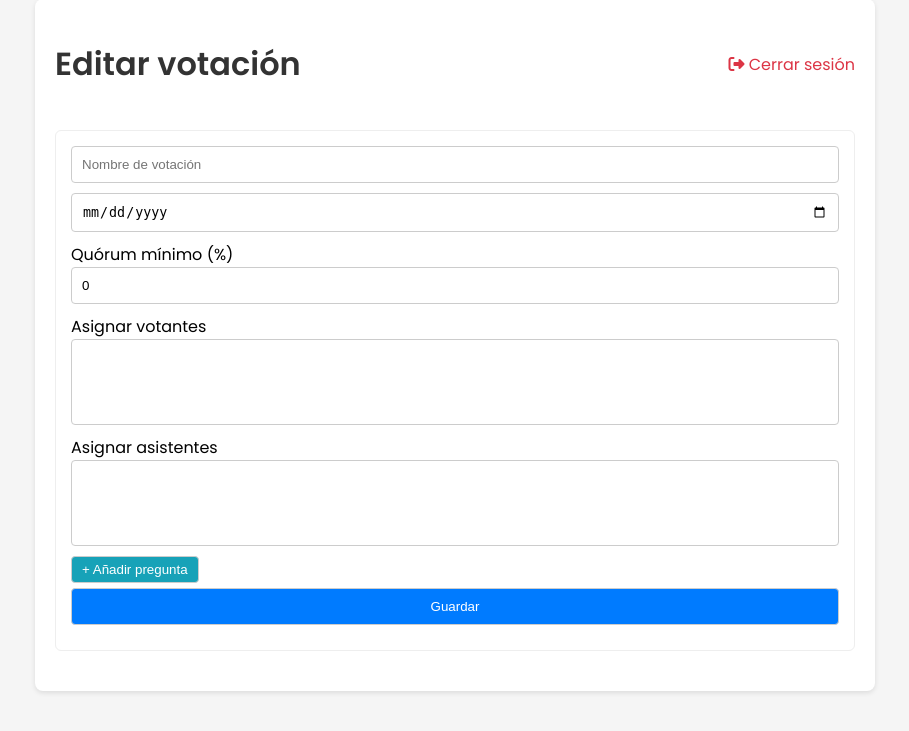
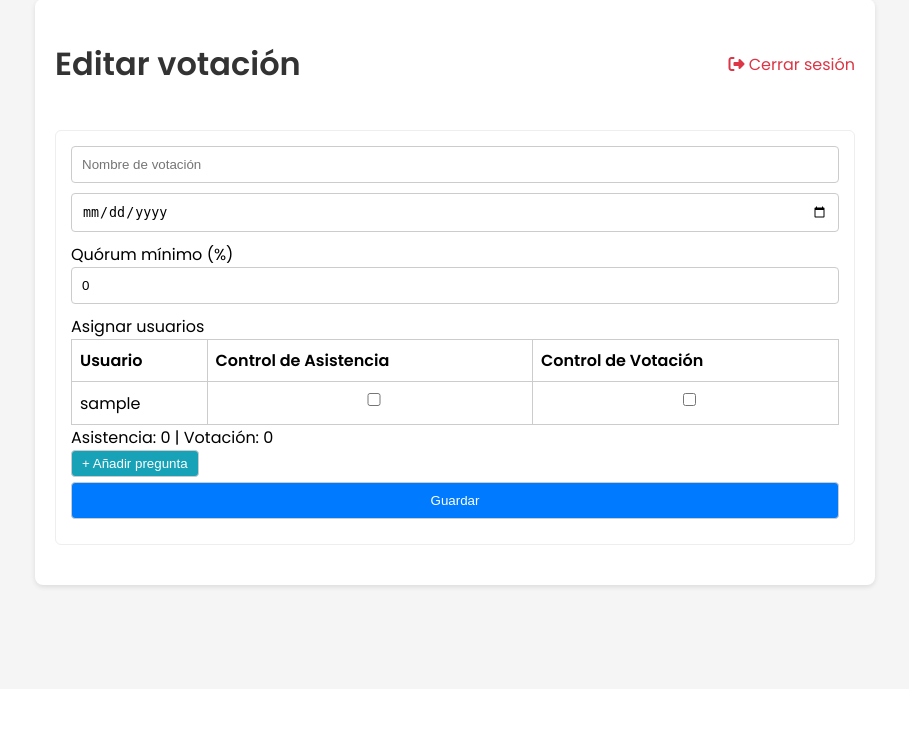
Before and after one commit to AdminBVG/PROYECTOS-PY, a Flask app: template templates/edit_votacion.html in a window 1280 px wide. Shown: the part 111-842 px from the top of the page, without its empty margins (185-1094 px from the left). After the commit the page ends 701 px from the top, so only its background shows below. Run offline with Flask 3, Linux system fonts and the light colour scheme; the template is opened without the code that fills it: most values are stand-ins (such as "Sample title", 1, 10 or a date in 2020); lists and menus that the app fills with data are empty.

Commit message:
Mejoras en importación, asignación y gráficas de votación

```diff
--- a/app.py
+++ b/app.py
@@ -8,6 +8,7 @@
 import pandas as pd
 from werkzeug.utils import secure_filename
 from werkzeug.security import check_password_hash, generate_password_hash
+import unicodedata
 
 # Opcional PDF
 try:
@@ -142,7 +143,7 @@
         SELECT u.id, u.username, u.cedula, u.role,
                COALESCE(GROUP_CONCAT(v.nombre, ', '), '') AS votaciones
         FROM users u
-        LEFT JOIN votacion_usuarios vu ON vu.user_id = u.id
+        LEFT JOIN usuarios_votacion vu ON vu.user_id = u.id
         LEFT JOIN votaciones v ON v.id = vu.votacion_id
         GROUP BY u.id
     ''').fetchall()
@@ -155,7 +156,7 @@
                GROUP_CONCAT(DISTINCT CASE WHEN vu.rol = 'votante' THEN u.username END) AS votantes_nombres
         FROM votaciones v
         LEFT JOIN preguntas p ON p.votacion_id = v.id
-        LEFT JOIN votacion_usuarios vu ON vu.votacion_id = v.id
+        LEFT JOIN usuarios_votacion vu ON vu.votacion_id = v.id
         LEFT JOIN users u ON vu.user_id = u.id
         GROUP BY v.id
     ''').fetchall()
@@ -169,7 +170,7 @@
     conn = get_conn()
     rol = 'asistencia' if g.user['role'] == 'asistencia' else 'votante'
     votaciones = conn.execute('''SELECT v.* FROM votaciones v
-                                 JOIN votacion_usuarios vu ON v.id = vu.votacion_id
+                                 JOIN usuarios_votacion vu ON v.id = vu.votacion_id
                                  WHERE vu.user_id = ? AND vu.rol = ? ''',
                                (g.user['id'], rol)).fetchall()
     conn.close()
@@ -182,7 +183,7 @@
 def panel_votacion():
     conn = get_conn()
     rows = conn.execute('''SELECT v.* FROM votaciones v
-                           JOIN votacion_usuarios vu ON v.id = vu.votacion_id
+                           JOIN usuarios_votacion vu ON v.id = vu.votacion_id
                            WHERE vu.user_id = ? AND vu.rol = 'votante' ''',
                          (g.user['id'],)).fetchall()
     votaciones = []
@@ -199,7 +200,7 @@
 def iniciar_votacion(votacion_id):
     conn = get_conn()
     row = conn.execute('''SELECT v.* FROM votaciones v
-                           JOIN votacion_usuarios vu ON v.id=vu.votacion_id
+                           JOIN usuarios_votacion vu ON v.id=vu.votacion_id
                            WHERE v.id=? AND vu.user_id=? AND vu.rol='votante' ''',
                          (votacion_id, g.user['id'])).fetchone()
     if not row:
@@ -218,7 +219,7 @@
 @requires_role('votante')
 def preguntas_votacion(votacion_id):
     conn = get_conn()
-    perm = conn.execute('SELECT 1 FROM votacion_usuarios WHERE votacion_id=? AND user_id=? AND rol="votante"', (votacion_id, g.user['id'])).fetchone()
+    perm = conn.execute('SELECT 1 FROM usuarios_votacion WHERE votacion_id=? AND user_id=? AND rol="votante"', (votacion_id, g.user['id'])).fetchone()
     if not perm:
         conn.close()
         return jsonify([]), 403
@@ -235,7 +236,7 @@
 @requires_role('votante')
 def asistentes_votacion(votacion_id):
     conn = get_conn()
-    perm = conn.execute('SELECT 1 FROM votacion_usuarios WHERE votacion_id=? AND user_id=? AND rol="votante"', (votacion_id, g.user['id'])).fetchone()
+    perm = conn.execute('SELECT 1 FROM usuarios_votacion WHERE votacion_id=? AND user_id=? AND rol="votante"', (votacion_id, g.user['id'])).fetchone()
     if not perm:
         conn.close()
         return jsonify([]), 403
@@ -268,7 +269,7 @@
             SELECT u.id, u.username, u.cedula, u.role,
                    COALESCE(GROUP_CONCAT(v.nombre, ', '), '') AS votaciones
             FROM users u
-            LEFT JOIN votacion_usuarios vu ON vu.user_id = u.id
+            LEFT JOIN usuarios_votacion vu ON vu.user_id = u.id
             LEFT JOIN votaciones v ON v.id = vu.votacion_id
             GROUP BY u.id
         ''').fetchall()
@@ -278,7 +279,7 @@
                    COUNT(DISTINCT CASE WHEN vu.rol = 'asistencia' THEN vu.user_id END) AS asistentes
             FROM votaciones v
             LEFT JOIN preguntas p ON p.votacion_id = v.id
-            LEFT JOIN votacion_usuarios vu ON vu.votacion_id = v.id
+            LEFT JOIN usuarios_votacion vu ON vu.votacion_id = v.id
             GROUP BY v.id
         ''').fetchall()
         conn.close()
@@ -293,7 +294,7 @@
     """Elimina un usuario por ID."""
     conn = get_conn()
     conn.execute('DELETE FROM users WHERE id = ?', (user_id,))
-    conn.execute('DELETE FROM votacion_usuarios WHERE user_id = ?', (user_id,))
+    conn.execute('DELETE FROM usuarios_votacion WHERE user_id = ?', (user_id,))
     conn.commit()
     conn.close()
     return redirect(url_for('panel_admin'))
@@ -326,12 +327,12 @@
                     cur.execute('INSERT INTO opciones (pregunta_id, texto) VALUES (?, ?)', (pregunta_id, opt))
         for uid in votantes:
             try:
-                cur.execute('INSERT INTO votacion_usuarios (votacion_id, user_id, rol) VALUES (?,?,?)', (votacion_id, uid, 'votante'))
+                cur.execute('INSERT INTO usuarios_votacion (votacion_id, user_id, rol) VALUES (?,?,?)', (votacion_id, uid, 'votante'))
             except sqlite3.IntegrityError:
                 pass
         for uid in asistentes:
             try:
-                cur.execute('INSERT INTO votacion_usuarios (votacion_id, user_id, rol) VALUES (?,?,?)', (votacion_id, uid, 'asistencia'))
+                cur.execute('INSERT INTO usuarios_votacion (votacion_id, user_id, rol) VALUES (?,?,?)', (votacion_id, uid, 'asistencia'))
             except sqlite3.IntegrityError:
                 pass
         conn.commit()
@@ -366,7 +367,7 @@
 def admin_delete_votacion(votacion_id):
     conn = get_conn()
     cur = conn.cursor()
-    cur.execute('DELETE FROM votacion_usuarios WHERE votacion_id=?', (votacion_id,))
+    cur.execute('DELETE FROM usuarios_votacion WHERE votacion_id=?', (votacion_id,))
     cur.execute('DELETE FROM opciones WHERE pregunta_id IN (SELECT id FROM preguntas WHERE votacion_id=?)', (votacion_id,))
     cur.execute('DELETE FROM preguntas WHERE votacion_id=?', (votacion_id,))
     cur.execute('DELETE FROM votaciones WHERE id=?', (votacion_id,))
@@ -386,7 +387,7 @@
     for p in conn.execute('SELECT * FROM preguntas WHERE votacion_id=?', (votacion_id,)).fetchall():
         opts = conn.execute('SELECT texto FROM opciones WHERE pregunta_id=?', (p['id'],)).fetchall()
         preguntas.append({'texto': p['texto'], 'opciones': [o['texto'] for o in opts]})
-    asignados = conn.execute('SELECT user_id, rol FROM votacion_usuarios WHERE votacion_id=?', (votacion_id,)).fetchall()
+    asignados = conn.execute('SELECT user_id, rol FROM usuarios_votacion WHERE votacion_id=?', (votacion_id,)).fetchall()
     votantes = [r['user_id'] for r in asignados if r['rol'] == 'votante']
     asistentes = [r['user_id'] for r in asignados if r['rol'] == 'asistencia']
     users = conn.execute('SELECT id, username, role FROM users').fetchall()
@@ -427,15 +428,15 @@
             opt = opt.strip()
             if opt:
                 cur.execute('INSERT INTO opciones (pregunta_id, texto) VALUES (?, ?)', (pregunta_id, opt))
-    cur.execute('DELETE FROM votacion_usuarios WHERE votacion_id=?', (votacion_id,))
+    cur.execute('DELETE FROM usuarios_votacion WHERE votacion_id=?', (votacion_id,))
     for uid in votantes:
         try:
-            cur.execute('INSERT INTO votacion_usuarios (votacion_id, user_id, rol) VALUES (?,?,?)', (votacion_id, uid, 'votante'))
+            cur.execute('INSERT INTO usuarios_votacion (votacion_id, user_id, rol) VALUES (?,?,?)', (votacion_id, uid, 'votante'))
         except sqlite3.IntegrityError:
             pass
     for uid in asistentes:
         try:
-            cur.execute('INSERT INTO votacion_usuarios (votacion_id, user_id, rol) VALUES (?,?,?)', (votacion_id, uid, 'asistencia'))
+            cur.execute('INSERT INTO usuarios_votacion (votacion_id, user_id, rol) VALUES (?,?,?)', (votacion_id, uid, 'asistencia'))
         except sqlite3.IntegrityError:
             pass
     conn.commit()
@@ -448,7 +449,7 @@
     votacion_id = request.form.get('votacion_id')
     rol = request.form.get('rol')
     conn = get_conn()
-    conn.execute('INSERT INTO votacion_usuarios (votacion_id, user_id, rol) VALUES (?,?,?)',
+    conn.execute('INSERT INTO usuarios_votacion (votacion_id, user_id, rol) VALUES (?,?,?)',
                  (votacion_id, user_id, rol))
     conn.commit()
     conn.close()
@@ -472,15 +473,29 @@
     f.save(path)
     try:
         df = pd.read_excel(path, engine='openpyxl')
-        required = ['ACCIONISTA', 'REPRESENTANTE LEGAL', 'APODERADO', 'No. ACCIONES']
-        missing = [c for c in required if c not in df.columns]
+
+        def norm(s: str) -> str:
+            return ''.join(ch for ch in unicodedata.normalize('NFD', s) if ch.isalnum()).upper()
+
+        cols_map = {norm(c): c for c in df.columns}
+        required = {
+            'ACCIONISTA': 'ACCIONISTA',
+            'REPRESENTANTELEGAL': 'REPRESENTANTE LEGAL',
+            'APODERADO': 'APODERADO',
+            'NOACCIONES': 'No. ACCIONES',
+        }
+        missing = [orig for key, orig in required.items() if key not in cols_map]
         if missing:
-            return jsonify({'error': f"Columnas faltantes: {', '.join(missing)}"}), 400
+            return jsonify({'error': f"Columnas faltantes o mal escritas: {', '.join(missing)}"}), 400
 
-        if 'ASISTENCIA' not in df.columns:
+        rename_map = {cols_map[key]: orig for key, orig in required.items()}
+        df = df.rename(columns=rename_map)
+
+        asis_col = cols_map.get('ASISTENCIA')
+        if not asis_col:
             df['ASISTENCIA'] = 'AUSENTE'
         else:
-            df['ASISTENCIA'] = df['ASISTENCIA'].astype(str).str.strip().str.upper()
+            df['ASISTENCIA'] = df[asis_col].astype(str).str.strip().str.upper()
         df['ASISTENCIA'] = df['ASISTENCIA'].where(df['ASISTENCIA'].isin(ALLOWED_ESTADOS), 'AUSENTE')
 
         df['No. ACCIONES'] = pd.to_numeric(df.get('No. ACCIONES', 0), errors='coerce').fillna(0).astype(int)
@@ -636,12 +651,15 @@
         acciones = int(data.get('acciones'))
     except (TypeError, ValueError):
         return jsonify({'error': 'Datos inválidos'}), 400
-    # Verifica quórum antes de permitir votar
+    # Verifica quórum y permiso antes de permitir votar
     total, activos, _ = resumen_acciones(votacion_id)
     conn = get_conn()
     q_row = conn.execute('SELECT quorum_minimo FROM votaciones WHERE id=?', (votacion_id,)).fetchone()
+    perm = conn.execute('SELECT 1 FROM usuarios_votacion WHERE votacion_id=? AND user_id=? AND rol="votante"', (votacion_id, g.user['id'])).fetchone()
     conn.close()
     quorum_minimo = q_row['quorum_minimo'] if q_row else 0
+    if not perm:
+        return jsonify({'error': 'No autorizado'}), 403
     if total == 0 or (activos / total * 100) < quorum_minimo:
         return jsonify({'error': 'Quórum no alcanzado'}), 403
     with db_lock:
--- a/db_init.py
+++ b/db_init.py
@@ -84,11 +84,11 @@
 
 # Asignaciones de usuarios a votaciones
 c.execute('''
-CREATE TABLE IF NOT EXISTS votacion_usuarios (
-    id INTEGER PRIMARY KEY AUTOINCREMENT,
+CREATE TABLE IF NOT EXISTS usuarios_votacion (
     votacion_id INTEGER NOT NULL,
     user_id INTEGER NOT NULL,
     rol TEXT CHECK(rol IN ('asistencia','votante')) NOT NULL,
+    PRIMARY KEY (votacion_id, user_id, rol),
     FOREIGN KEY(votacion_id) REFERENCES votaciones(id),
     FOREIGN KEY(user_id) REFERENCES users(id)
 )
--- a/static/js/votaciones.js
+++ b/static/js/votaciones.js
@@ -106,16 +106,14 @@
     const nombre = document.getElementById('nombre_votacion').value;
     const fecha = document.getElementById('fecha').value;
     const quorum = parseFloat(document.getElementById('quorum_minimo').value || '0');
-    const votantesSelect = document.getElementById('votantes-select');
-    const asistentesSelect = document.getElementById('asistentes-select');
     const preguntas = Array.from(preguntasContainer.children).map(p => {
       const texto = p.querySelector('.pregunta-texto').value;
       const opciones = Array.from(p.querySelectorAll('.opcion input')).map(i => i.value).filter(v => v);
       return { texto, opciones };
     }).filter(p => p.texto);
 
-    const votantes = votantesSelect ? Array.from(votantesSelect.selectedOptions).map(o => o.value) : [];
-    const asistentes = asistentesSelect ? Array.from(asistentesSelect.selectedOptions).map(o => o.value) : [];
+    const votantes = Array.from(document.querySelectorAll('.rol-votante:checked')).map(cb => cb.value);
+    const asistentes = Array.from(document.querySelectorAll('.rol-asistencia:checked')).map(cb => cb.value);
     const data = { nombre_votacion: nombre, fecha, quorum_minimo: quorum, preguntas, votantes, asistentes };
 
     const resp = await fetch(form.action, {
@@ -134,25 +132,33 @@
   function loadInitial() {
     if (!window.initialData) {
       createPregunta();
+      updateResumenRoles();
       return;
     }
     document.getElementById('nombre_votacion').value = window.initialData.nombre || '';
     if (window.initialData.fecha) document.getElementById('fecha').value = window.initialData.fecha;
     preguntasContainer.innerHTML = '';
     (window.initialData.preguntas || []).forEach(p => createPregunta(p));
-    const vSel = document.getElementById('votantes-select');
-    if (vSel) {
-      Array.from(vSel.options).forEach(o => {
-        if ((window.initialData.votantes || []).includes(parseInt(o.value))) o.selected = true;
-      });
-    }
-    const aSel = document.getElementById('asistentes-select');
-    if (aSel) {
-      Array.from(aSel.options).forEach(o => {
-        if ((window.initialData.asistentes || []).includes(parseInt(o.value))) o.selected = true;
-      });
-    }
+    document.querySelectorAll('.rol-votante').forEach(cb => {
+      if ((window.initialData.votantes || []).includes(parseInt(cb.value))) cb.checked = true;
+    });
+    document.querySelectorAll('.rol-asistencia').forEach(cb => {
+      if ((window.initialData.asistentes || []).includes(parseInt(cb.value))) cb.checked = true;
+    });
     document.getElementById('quorum_minimo').value = window.initialData.quorum_minimo || 0;
+    updateResumenRoles();
+  }
+
+  document.addEventListener('change', (e) => {
+    if (e.target.classList && (e.target.classList.contains('rol-asistencia') || e.target.classList.contains('rol-votante')))
+      updateResumenRoles();
+  });
+
+  function updateResumenRoles() {
+    const asistentes = document.querySelectorAll('.rol-asistencia:checked').length;
+    const votantes = document.querySelectorAll('.rol-votante:checked').length;
+    const resumen = document.getElementById('resumenRoles');
+    if (resumen) resumen.textContent = `Asistencia: ${asistentes} | Votación: ${votantes}`;
   }
 
   loadInitial();
--- a/templates/edit_votacion.html
+++ b/templates/edit_votacion.html
@@ -11,18 +11,22 @@
     <input type="date" id="fecha">
     <label>Quórum mínimo (%)</label>
     <input type="number" id="quorum_minimo" min="0" max="100" value="0">
-    <label>Asignar votantes</label>
-    <select id="votantes-select" multiple>
-      {% for u in users if u['role'] == 'votante' %}
-        <option value="{{ u['id'] }}">{{ u['username'] }}</option>
+    <label>Asignar usuarios</label>
+    <table id="usuarios-votacion">
+      <thead>
+        <tr><th>Usuario</th><th>Control de Asistencia</th><th>Control de Votación</th></tr>
+      </thead>
+      <tbody>
+      {% for u in users %}
+        <tr>
+          <td>{{ u['username'] }}</td>
+          <td><input type="checkbox" class="rol-asistencia" value="{{ u['id'] }}"></td>
+          <td><input type="checkbox" class="rol-votante" value="{{ u['id'] }}"></td>
+        </tr>
       {% endfor %}
-    </select>
-    <label>Asignar asistentes</label>
-    <select id="asistentes-select" multiple>
-      {% for u in users if u['role'] == 'asistencia' %}
-        <option value="{{ u['id'] }}">{{ u['username'] }}</option>
-      {% endfor %}
-    </select>
+      </tbody>
+    </table>
+    <div id="resumenRoles"></div>
     <div id="preguntas-container"></div>
     <button type="button" id="add-pregunta">+ Añadir pregunta</button>
     <button type="submit">Guardar</button>
```
Also changed, not shown: static/js/asistencia.js (+6 -6 lines), templates/asistencia_panel.html (+5 -6 lines), templates/panel_admin.html (+15 -11 lines).
